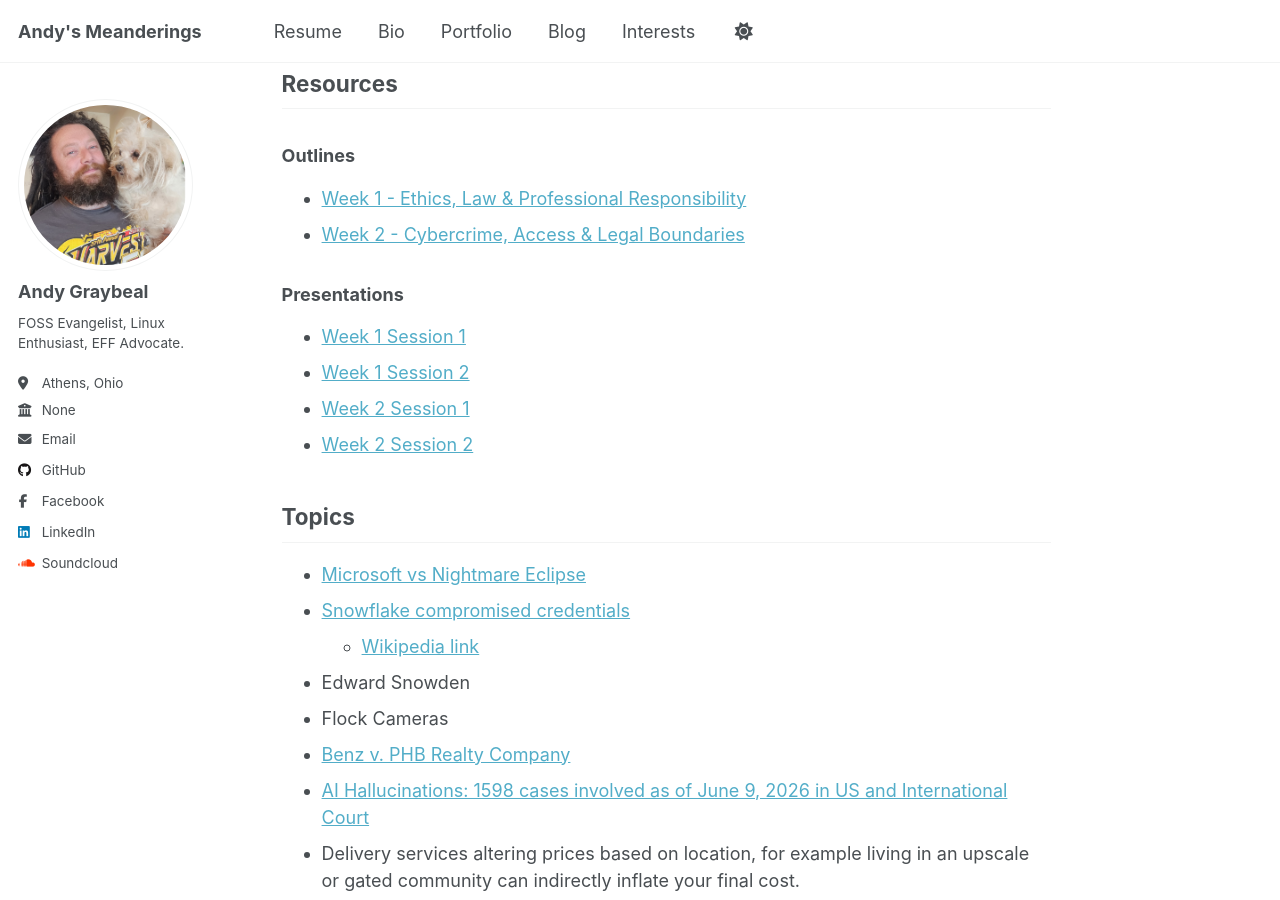
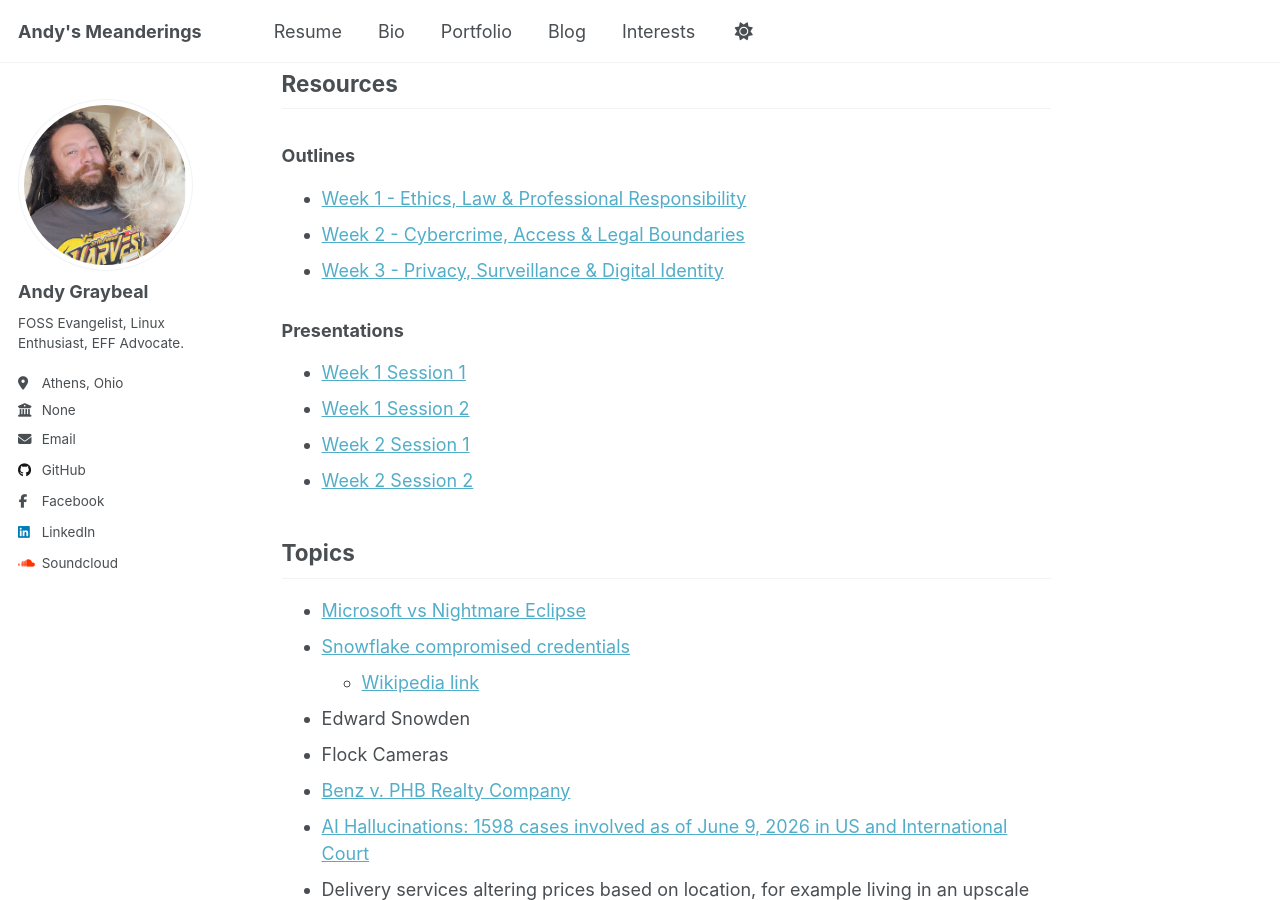
Before and after one commit to andy-graybeal/andy-graybeal.github.io, a Jekyll site: the page built from _portfolio/cybr-2100.md, in a window 1280 px wide and 900 px high, scrolled down 1735 px. Built offline with Jekyll 4.4.1, drawn with Linux system fonts in a browser that asks for light colours; a script that is not in the unit is left out.

```diff
--- a/_portfolio/cybr-2100.md
+++ b/_portfolio/cybr-2100.md
@@ -55,6 +55,7 @@ I have 20+ years of experience supporting information technology infrastructure
 ### Outlines
 - [Week 1 - Ethics, Law & Professional Responsibility](/files/cybr-2100/resources/cybr-2100-week_01_outline.pdf)
 - [Week 2 - Cybercrime, Access & Legal Boundaries](/files/cybr-2100/resources/cybr-2100-week_02_outline.pdf)
+- [Week 3 - Privacy, Surveillance & Digital Identity](/files/cybr-2100/resources/cybr-2100-week_02_outline.pdf)
 
 ### Presentations
 - [Week 1 Session 1](/files/cybr-2100/resources/Cyber_Ethics_Law_Week_01_Session_01.pdf)
```
